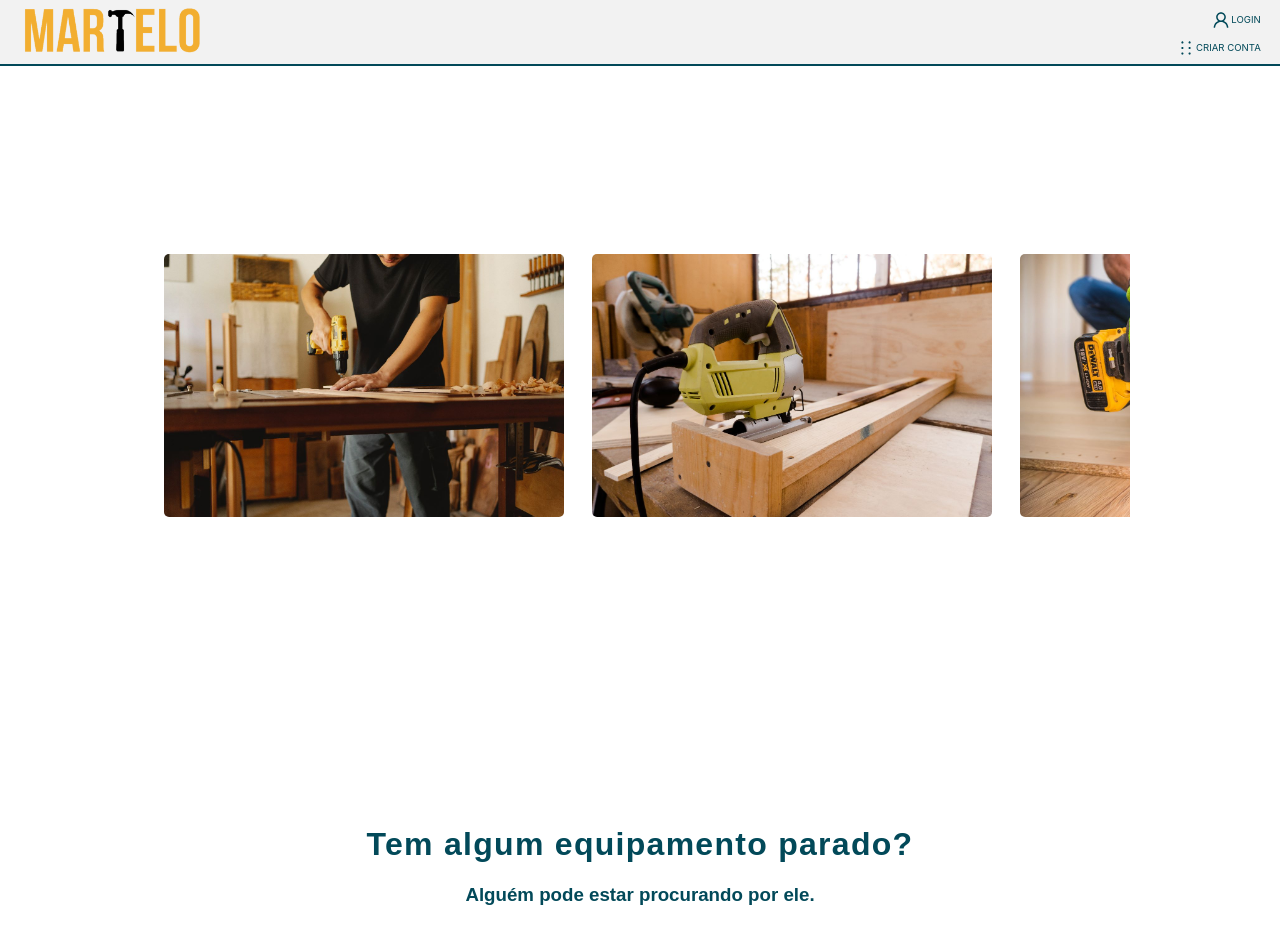
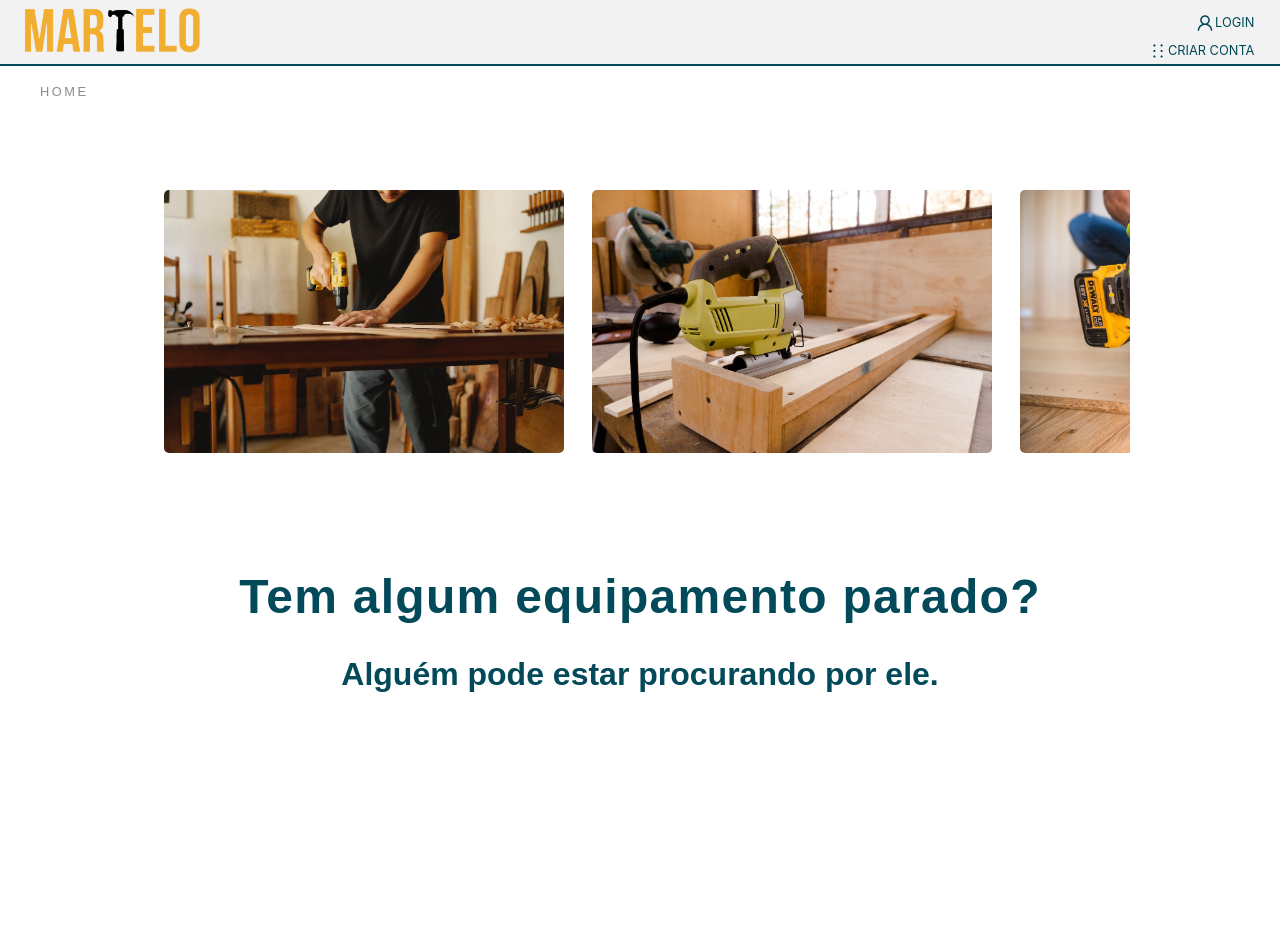
Before and after one commit to RoxanieFernandes/martelo-client, a React (Create React App) app: page / in a window 1280 px wide. After the commit the page ends 800 px from the top, so only its background shows below. Built offline with nearby package versions, Linux system fonts and the light colour scheme; a web font is replaced by a local one.

Commit message:
slyle: change hover navbar

```diff
--- a/src/components/Carousel/Carousel.css
+++ b/src/components/Carousel/Carousel.css
@@ -2,7 +2,7 @@
   width: 100%;
   max-width: 980px;
   margin: 0 auto;
-  min-height: 100vh;
+  min-height: 55vh;
   display: flex;
   align-items: center;
   justify-content: center;
--- a/src/components/Navbar/Navbar.css
+++ b/src/components/Navbar/Navbar.css
@@ -22,6 +22,7 @@
     justify-content: flex-end;
     padding-right: 1.5em;
     list-style-type: none;
+
 }
 
 .links ul li {
@@ -33,17 +34,26 @@
     font-size: 0.8em;
 }
 
+.links ul li:hover {
+    color: #f2ae30;
+}
+
 .routes ul {
     padding-right: 2em;
     list-style-type: none;
-    font-size: 0.6em;
+    font-size: 0.8em;
 }
+
+
 .routes ul li {
     display: flex;
     align-items: center;
     justify-content: flex-end;
     color: #024959;
 }
+.routes ul li:hover {
+    color: #f2ae30;
+}
 
 .routes ul li.login {
     padding-bottom: 1vh;
--- a/src/components/Navbar/NavbarPrivate.js
+++ b/src/components/Navbar/NavbarPrivate.js
@@ -21,12 +21,6 @@ const NavbarPrivate = () => {
             <li className="new-product">BUSCAR PRODUTO</li>
           </Link>
 
-          {/* ver se é necessário ter o link de reserva na navbar */}
-
-          {/* <Link to="/reservar" style={{ textDecoration: "none" }}>
-            <li className="rent">QUERO ALUGAR</li>
-          </Link> */}
-
           <Link to="/minha-conta" style={{ textDecoration: "none" }}>
             <li className="rent">MINHA CONTA</li>
           </Link>
--- a/src/pages/Home/Home.css
+++ b/src/pages/Home/Home.css
@@ -1,24 +1,19 @@
 .about-page{
     padding-top: 4em;
-}
-
-.first-products{
-    display: flex;
-    justify-content: space-around;
-    margin-top: 5vw;
 }
 
 .second-foot h1{
     font-family: 'Bebas Neue', sans-serif;
     letter-spacing: 0.1vw;
     color: #024959;
-    margin-top: 2vw;
+    margin-top: 1vw;
     padding-bottom: 0;
+    font-size: 3em;
 }
 
 .second-foot h3{
     font-family: 'Bebas Neue', sans-serif;
-    /* letter-spacing: 0.1vw; */
     color: #024959;
     padding-top: 0;
+    font-size: 2em;
 }
--- a/src/pages/Home/Home.js
+++ b/src/pages/Home/Home.js
@@ -2,6 +2,7 @@ import React from "react";
 import "../Home/Home.css";
 import Navbar from "../../components/Navbar/Navbar.js";
 import Carousel from "../../components/Carousel/Carousel.js";
+import { Link } from "react-router-dom";
 
 
 const Home = () => {
@@ -9,6 +10,13 @@ const Home = () => {
     <div className="home">
       <div className="navbar">
         <Navbar />
+      </div>
+      <div className="routes-in-page">
+        <ul>
+          <Link to="/" style={{ textDecoration: "none" }}>
+            <li className="home">HOME</li>
+          </Link>
+        </ul>
       </div>
       <div className="carouselImages">
         <Carousel />
```
